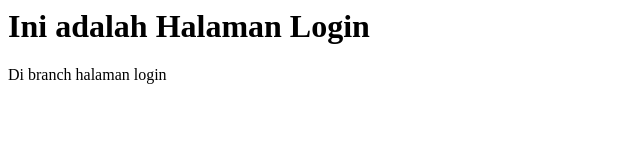
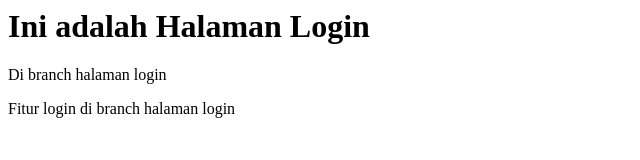
Before and after one commit to agneswagey/learning-git, a plain HTML site: page login.html in a window 1280 px wide. Shown: the whole page, without its empty margins (0-640 px from the left). Drawn offline with Linux system fonts and the light colour scheme.

Commit message:
Melakukan perubahan login.html

```diff
--- a/login.html
+++ b/login.html
@@ -6,5 +6,6 @@
 <body>
 	<h1>Ini adalah Halaman Login</h1>
 	<p>Di branch halaman login</p>
+	<p>Fitur login di branch halaman login</p>
 </body>
 </html>
```
